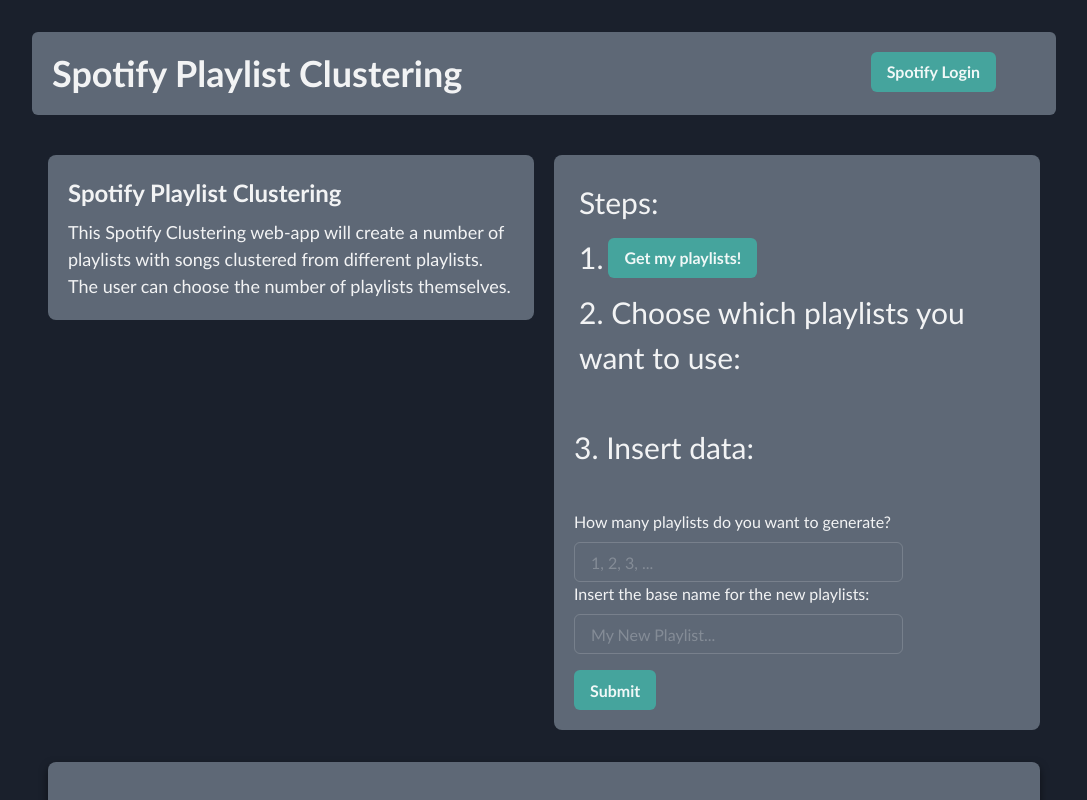
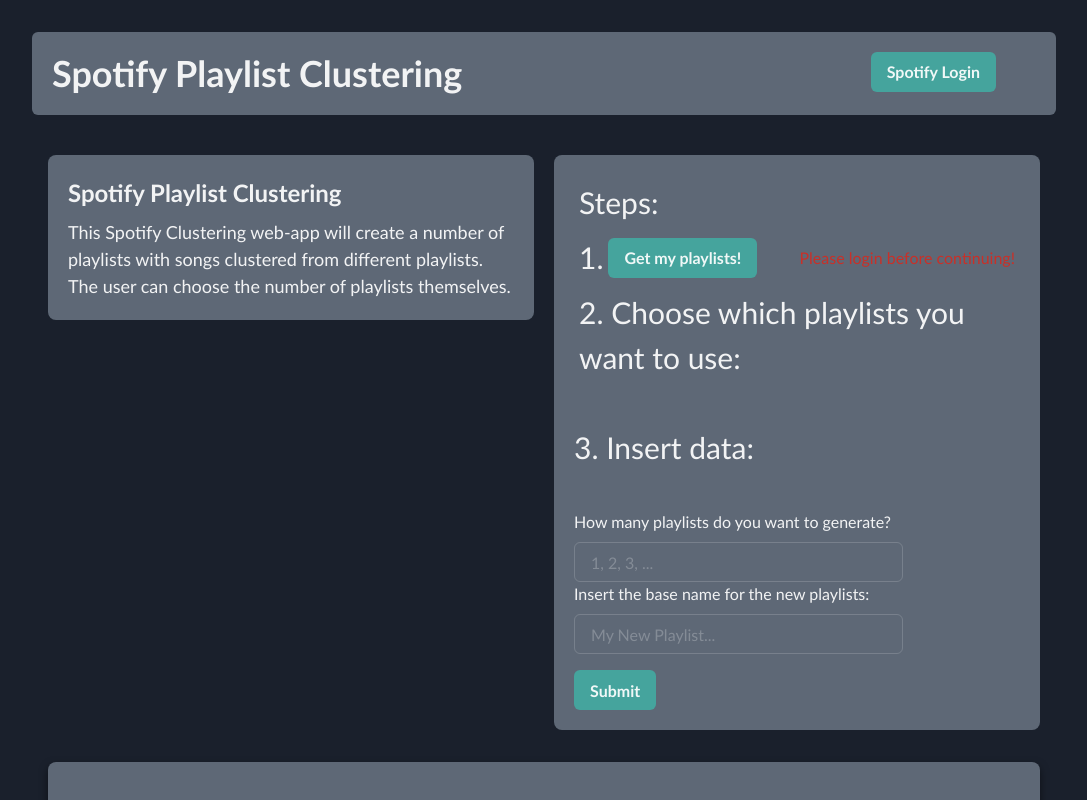
Before and after one commit to strobosco/CSCHacks, a Next.js app in the folder frontend/: page / in a window 1280 px wide. Shown: the top 800 px of the page, without its empty margins (96-1183 px from the left). Built offline with nearby package versions, Linux system fonts and the light colour scheme.

Commit message:
Added token missing error

```diff
--- a/frontend/components/SongsButton.js
+++ b/frontend/components/SongsButton.js
@@ -11,10 +11,13 @@
   setPlaylists,
 }) => {
   const [token, setToken] = useState("");
+  const [tokenError, setTokenError] = useState("");
 
   useEffect(() => {
     if (localStorage.getItem("accessToken")) {
       setToken(localStorage.getItem("accessToken"));
+    } else {
+      setTokenError("Please login before continuing!");
     }
   }, []);
 
@@ -25,10 +28,7 @@
         Authorization: "Bearer " + token,
       },
     });
-    // console.log(res);
     setPlaylists(res.data);
-    // playlists?.items.map((item) => console.log(item.tracks));
-    // !!!! PLAYLIST TRACKS ARE STORED IN SONGS.ITEMS.MAP
   };
 
   return (
@@ -39,6 +39,7 @@
         <Button bg="buttons" onClick={handleGetPlaylists}>
           Get my playlists!
         </Button>
+        <p className="token-error">{tokenError}</p>
       </Flex>
       <Flex flexDir="column" alignContent="flex-start">
         <h1 className="step-element">
--- a/frontend/styles/globals/globals.js
+++ b/frontend/styles/globals/globals.js
@@ -15,6 +15,11 @@
   ".step-element": {
     fontSize: "30px",
     m: "5px",
+  },
+  ".token-error": {
+    mr: "5px",
+    ml: "auto",
+    color: "error",
   },
   ".intro-text": {
     h2: {
```
